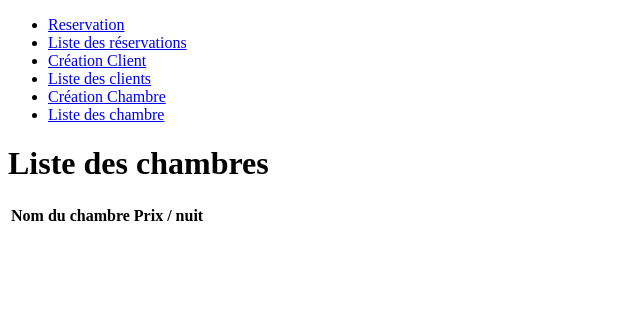
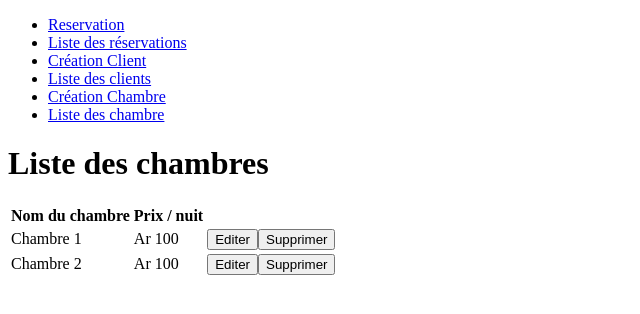
Before and after one commit to tafitahery/hotel-v2, a React (Create React App) app: page /listRooms in a window 1280 px wide. Shown: the top 314 px of the page, without its empty margins (0-640 px from the left). Built offline with nearby package versions, Linux system fonts and the light colour scheme; data requests are answered from the project's data file.

Commit message:
creation component ShowRoom and add logic in the page ListRooms

```diff
--- a/src/assets/db.json
+++ b/src/assets/db.json
@@ -16,5 +16,18 @@
       "phone": "0536699865",
       "id": 2
     }
+  ],
+  "rooms": [
+    {
+      "name": "Chambre 1",
+      "price": 100,
+      "id": 1
+    },
+
+    {
+      "name": "Chambre 2",
+      "price": 100,
+      "id": 2
+    }
   ]
 }
--- /dev/null
+++ b/src/components/ShowRoom/index.jsx
@@ -0,0 +1,16 @@
+import React from 'react';
+
+const ShowRoom = ({ name, price }) => {
+  return (
+    <tr>
+      <td>{name}</td>
+      <td>Ar {price}</td>
+      <td>
+        <button>Editer</button>
+        <button>Supprimer</button>
+      </td>
+    </tr>
+  );
+};
+
+export default ShowRoom;
--- a/src/pages/ListRooms/index.jsx
+++ b/src/pages/ListRooms/index.jsx
@@ -1,6 +1,22 @@
-import React from 'react';
+import axios from 'axios';
+import React, { useState, useEffect } from 'react';
+import ShowRoom from '../../components/ShowRoom';
 
 const ListRooms = () => {
+  const [rooms, setRooms] = useState([]);
+
+  useEffect(() => {
+    const getRooms = async () => {
+      try {
+        const { data } = await axios.get('http://localhost:4000/rooms');
+        setRooms(data);
+      } catch (error) {
+        console.log('======= ERROR =======');
+      }
+    };
+    getRooms();
+  }, []);
+
   return (
     <div>
       <h1>Liste des chambres</h1>
@@ -9,9 +25,14 @@ const ListRooms = () => {
           <tr>
             <th>Nom du chambre</th>
             <th>Prix / nuit</th>
+            <th></th>
           </tr>
         </thead>
-        <tbody></tbody>
+        <tbody>
+          {rooms.map(({ id, name, price }) => (
+            <ShowRoom key={id} name={name} price={price} />
+          ))}
+        </tbody>
       </table>
     </div>
   );
```
